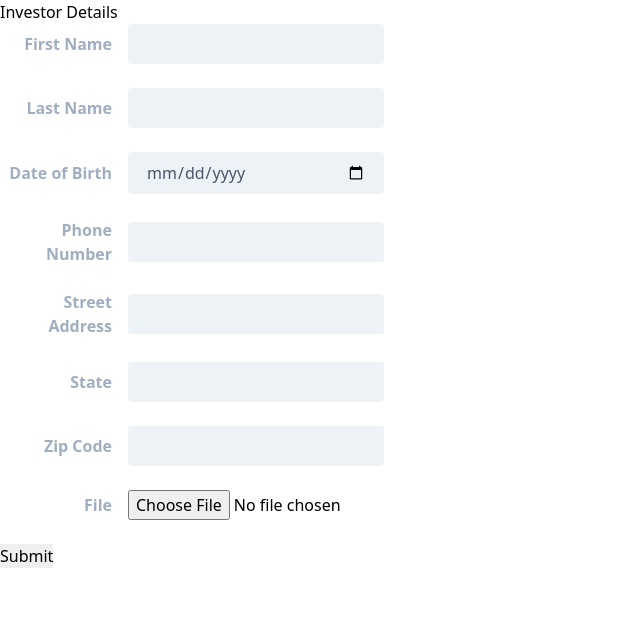
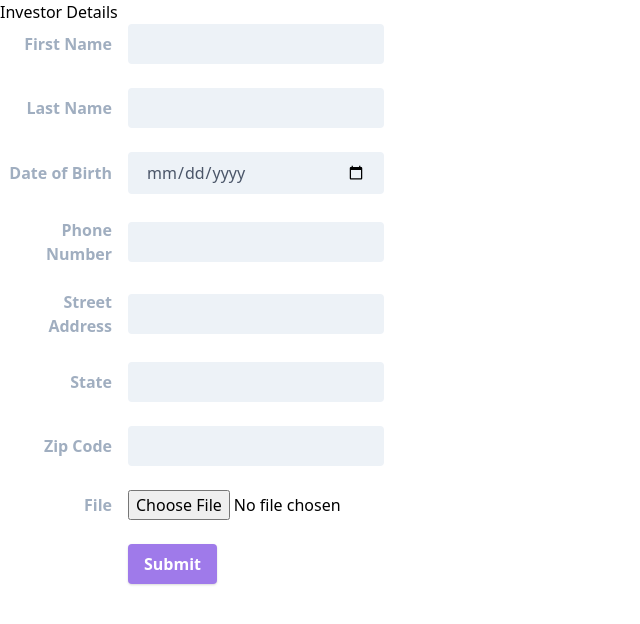
Before and after one commit to RickDT/pmid, a Next.js app: page / in a window 1280 px wide. Shown: the top 624 px of the page, without its empty margins (0-640 px from the left). Built offline with nearby package versions, Linux system fonts and the light colour scheme.

Commit message:
button style

```diff
--- a/pages/index.js
+++ b/pages/index.js
@@ -79,7 +79,16 @@ export default function Home() {
               <input type="file" name="file-upload" id="file-picker" /> <br />
             </div>
           </FormRow>
-          <input type="submit" />
+
+          <div class="md:flex md:items-center">
+            <div class="md:w-1/3"></div>
+            <div class="md:w-2/3">
+              <input
+                class="shadow bg-purple-500 hover:bg-purple-400 focus:shadow-outline focus:outline-none text-white font-bold py-2 px-4 rounded"
+                type="submit"
+              />
+            </div>
+          </div>
         </form>
       </main>
 
```
